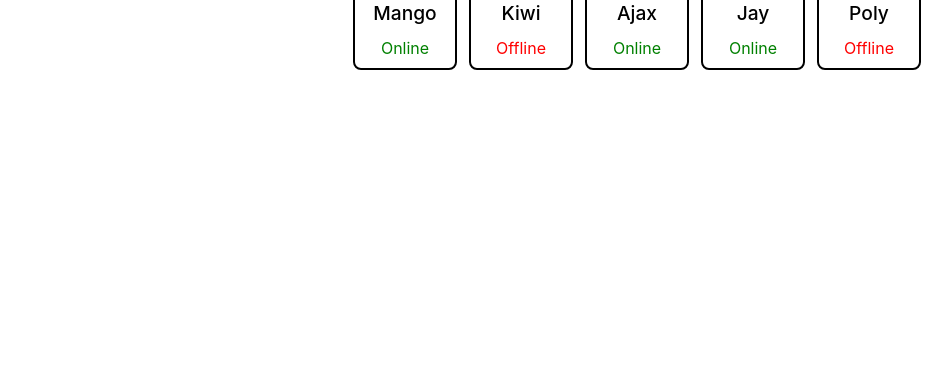
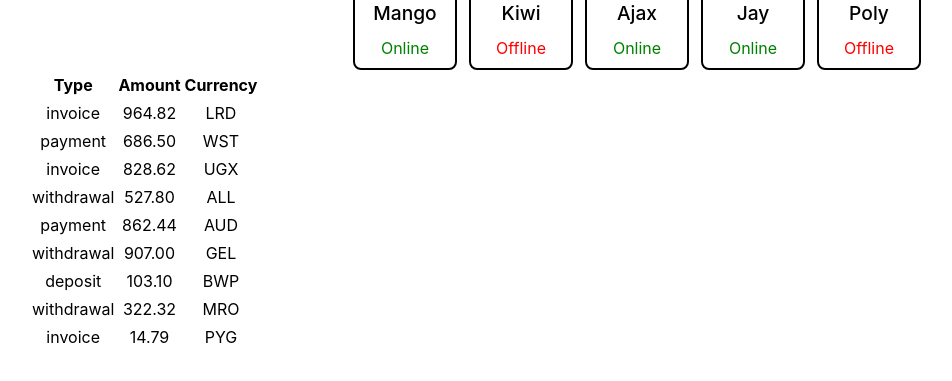
Before and after one commit to DmytroLynnyk/goit-react-hw-01, a React (Vite) app: page / in a window 1280 px wide. Shown: the part 451-832 px from the top of the page, without its empty margins (3-955 px from the left). Before the commit the page ends 800 px from the top, so only its background shows below. Built offline with nearby package versions, Linux system fonts and the light colour scheme.

Commit message:
Task 03 js withour css

```diff
--- a/src/App.jsx
+++ b/src/App.jsx
@@ -1,8 +1,10 @@
 import './App.css'
 import { Profile } from "./components/Profile/Profile";
 import { FriendList } from "./components/FriendList/FriendList";
+import { TransactionHistory } from './components/TransactionHistory/TransactionHistory'
 import userData from './userData.json'
 import friends from "./friends.json";
+import transactions from "./transactions.json";
 
 export const App = () => {
   return (
@@ -15,6 +17,7 @@
         stats={userData.stats}
       />
       <FriendList friends={friends} />
+      <TransactionHistory items={transactions} />
     </>
   );
 };
--- /dev/null
+++ b/src/components/TransactionHistory/TransactionHistory.jsx
@@ -0,0 +1,22 @@
+import { TransactionHistoryItem } from '../TransactionHistoryItem/TransactionHistoryItem'
+
+export const TransactionHistory = ({items}) => {
+    return (
+        <table className="transaction-history">
+            <thead>
+                <tr>
+                    <th>Type</th>
+                    <th>Amount</th>
+                    <th>Currency</th>
+                </tr>
+            </thead>
+            <tbody>
+                {items.map(item => (
+                    <tr key={item.id}>
+                        <TransactionHistoryItem item={item} />
+                    </tr>
+                ))}
+            </tbody>
+        </table>
+    );
+};
--- /dev/null
+++ b/src/components/TransactionHistoryItem/TransactionHistoryItem.jsx
@@ -0,0 +1,9 @@
+export const TransactionHistoryItem = ({item: {type, amount, currency}}) => {
+    return (
+        <>
+            <td>{type}</td>
+            <td>{amount}</td>
+            <td>{currency}</td>
+        </>
+    );
+}
--- /dev/null
+++ b/src/transactions.json
@@ -0,0 +1,56 @@
+[
+  {
+    "id": "1e0700a2-5183-4291-85cc-2065a036a683",
+    "type": "invoice",
+    "amount": "964.82",
+    "currency": "LRD"
+  },
+  {
+    "id": "a30f821b-4d25-4ff0-abdd-e340b3f0dd2b",
+    "type": "payment",
+    "amount": "686.50",
+    "currency": "WST"
+  },
+  {
+    "id": "44dca67a-8e5a-4798-bf8e-b15efd4e1abd",
+    "type": "invoice",
+    "amount": "828.62",
+    "currency": "UGX"
+  },
+  {
+    "id": "ea8ed3dc-2b68-4a53-905a-53ecb0adef33",
+    "type": "withdrawal",
+    "amount": "527.80",
+    "currency": "ALL"
+  },
+  {
+    "id": "63ca02f9-d637-46b5-9237-f3b24425e029",
+    "type": "payment",
+    "amount": "862.44",
+    "currency": "AUD"
+  },
+  {
+    "id": "ed0263e8-59a5-4bf1-87e0-2bb88e53dc34",
+    "type": "withdrawal",
+    "amount": "907.00",
+    "currency": "GEL"
+  },
+  {
+    "id": "4eaab41b-b967-40ac-82ed-85fc66f646f1",
+    "type": "deposit",
+    "amount": "103.10",
+    "currency": "BWP"
+  },
+  {
+    "id": "9648a350-8469-42d5-8bf3-18090de5fe67",
+    "type": "withdrawal",
+    "amount": "322.32",
+    "currency": "MRO"
+  },
+  {
+    "id": "9c5c25fb-1a95-4b2f-8d1f-4c4426d677cc",
+    "type": "invoice",
+    "amount": "14.79",
+    "currency": "PYG"
+  }
+]
```
